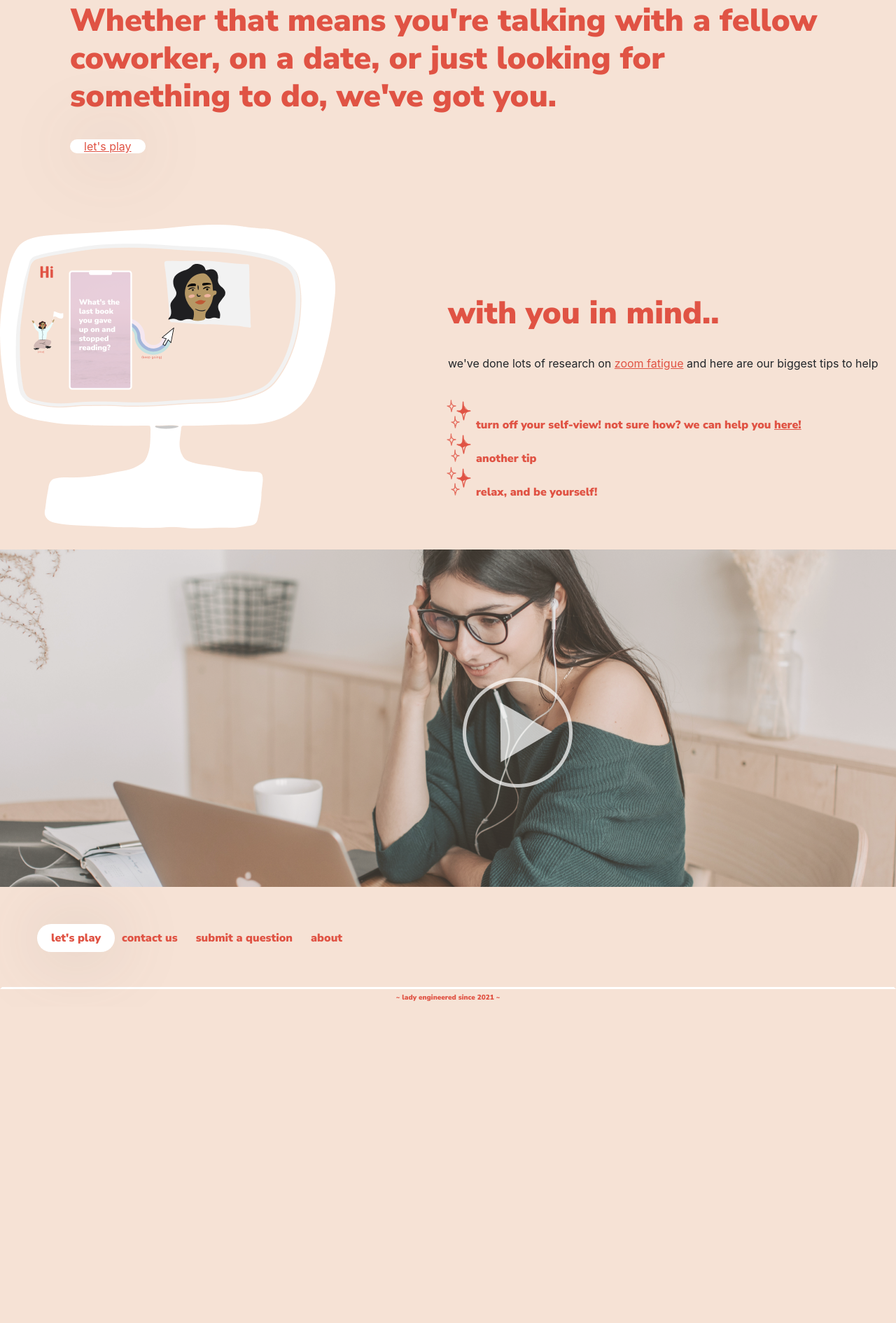
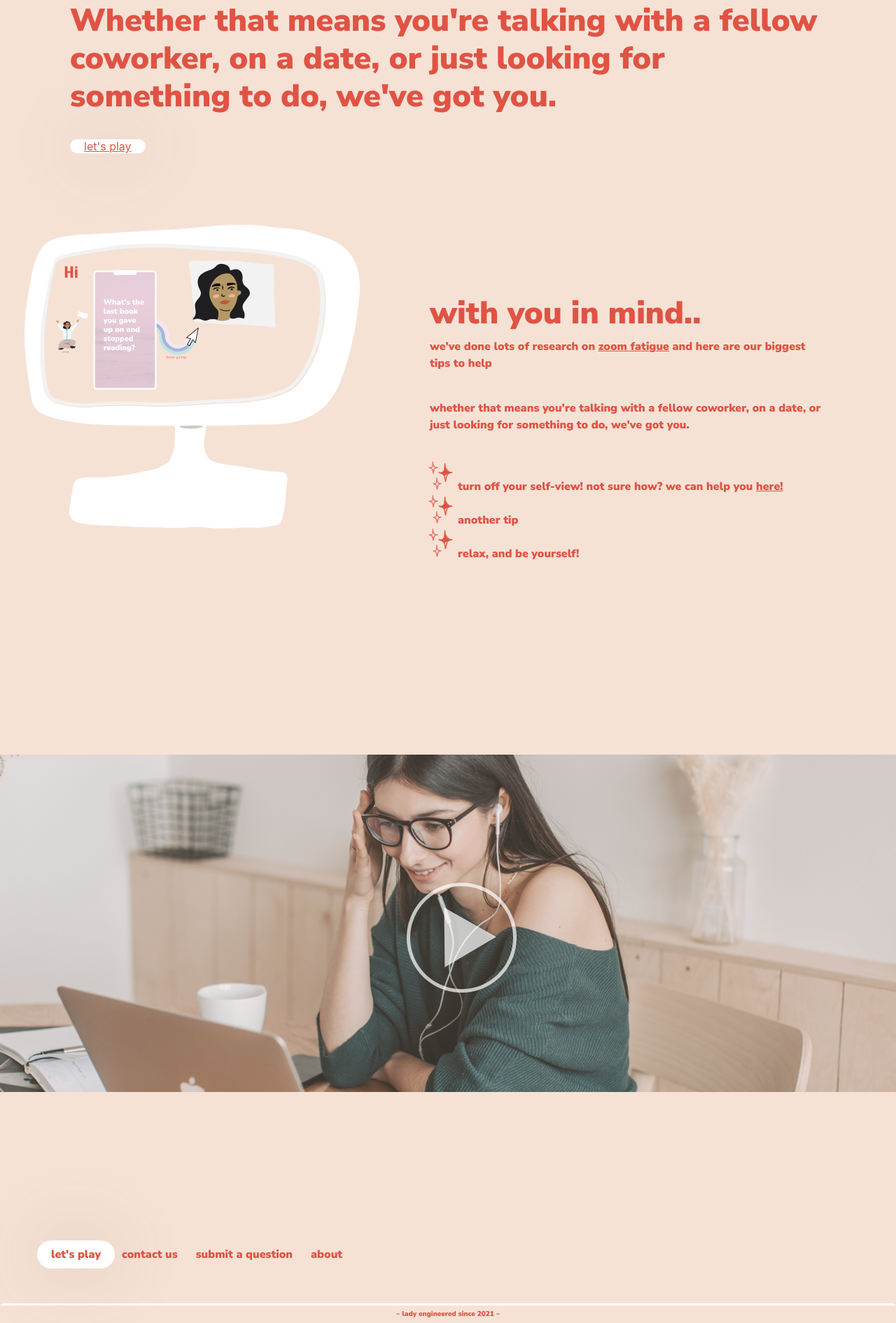
Before and after one commit to hmmacaulay/UX_UI_PROJECT_3, a PHP site: page / in a window 1280 px wide; the page is wider, and only the part inside the window is pictured. Shown: the part 501-2391 px from the top of that part at 70% size. Before the commit the page ends 1931 px from the top of that part, so only its background shows below. Run offline with PHP 8.4, Linux system fonts and the light colour scheme; some libraries are stand-ins or nearby versions.

Commit message:
content on home slightly styled

```diff
--- a/css/header.css
+++ b/css/header.css
@@ -90,6 +90,10 @@ ul {
     color: #E05344;
     font-family: 'Nunito Sans', sans-serif;
 }
+p {
+    color: #E05344;
+    font-family: 'Nunito Sans', sans-serif;
+}
 /* home stuff */
 .homeFlexContainer {
     display: flex;
@@ -101,9 +105,35 @@ ul {
 .here4you {
     flex: 1;
 }
-.fauxVideo {
-    margin-top: 30px;
+/*HOME STRIP 2 */
+.hero2 {
+    position: relative;
+    width: 100%;
+    display: flex;
 }
+.hero2 .contentBx2 {
+    padding: 100px;
+    width: 50%;
+    flex: 1;
+}
+.hero2 .contentBx2 h1 {
+    margin-top: 0;
+}
+.hero2 .imgBx {
+    margin-left: 35px;
+}
+
+/* HOME STRIP 3 */
+.videobanner {
+    position: relative;
+    width: 100%;
+    height: 100vh;
+    display: flex;
+    align-items: center;
+    justify-content: center;
+    overflow: hidden;
+}
+
 /* footer */
 #footer {
     align-items: left;
--- a/index.html
+++ b/index.html
@@ -54,13 +54,15 @@
 
     </div>
 
-    <div class="homeFlexContainer">
-        <div class="flexImg2">
-            <img src="/images/comp_index.png" alt="..">
+    <section class="hero2">
+        <div class="imgBx">
+            <img src="/images/comp_index.png" alt="example of question cards">
         </div>
-        <div class="here4you">
-            <h1>with you in mind..</h1><br>
+        <div class="contentBx2">
+            <h1>with you in mind..</h1>
             <p>we've done lots of research on <a href="zoom_fat.html">zoom fatigue</a> and here are our biggest tips to help</p><br>
+            <p>whether that means you're talking with a fellow coworker, on a date, or just looking for something to do, we've got you.
+            </p> <br>
             <ul>
                 <li>turn off your self-view! not sure how? we can help you <a href="tips.html">here!</a></li>
                 <li>another tip</li>
@@ -68,8 +70,9 @@
             </ul>
         </div>
     </div>
+</section>
 
-    <div class="fauxVideo">
+    <div class="videobanner">
         <img src="/images/video_filler.png" alt="">
     </div>
 
```
Also changed, not shown: playin.css (added, +119 -0 lines), images/cardgif.png (added).
